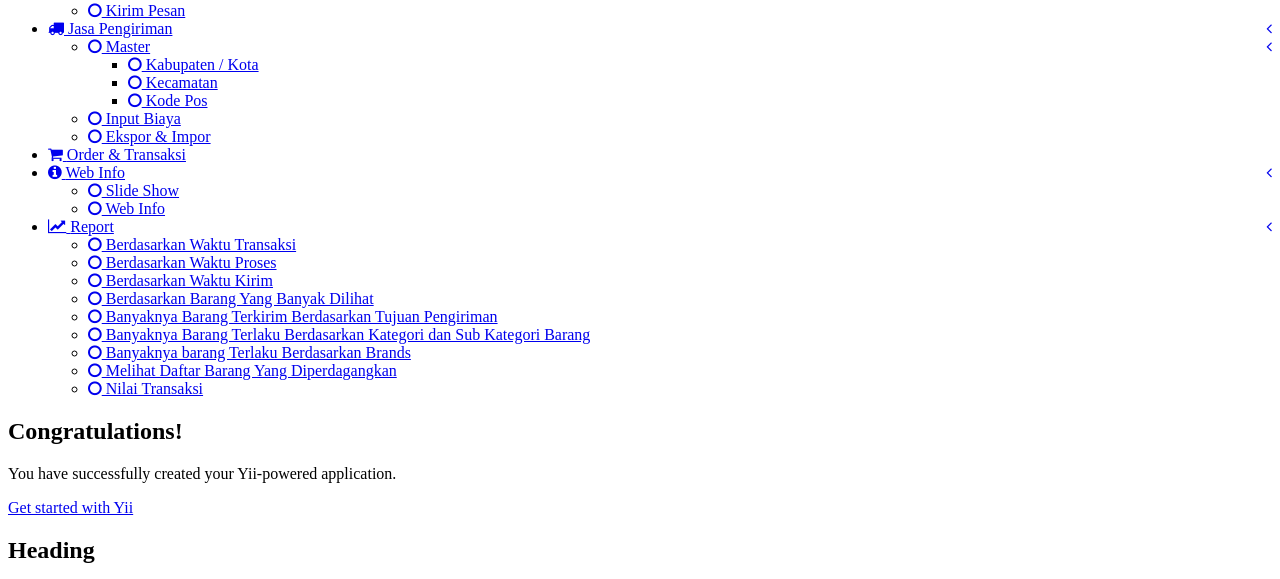
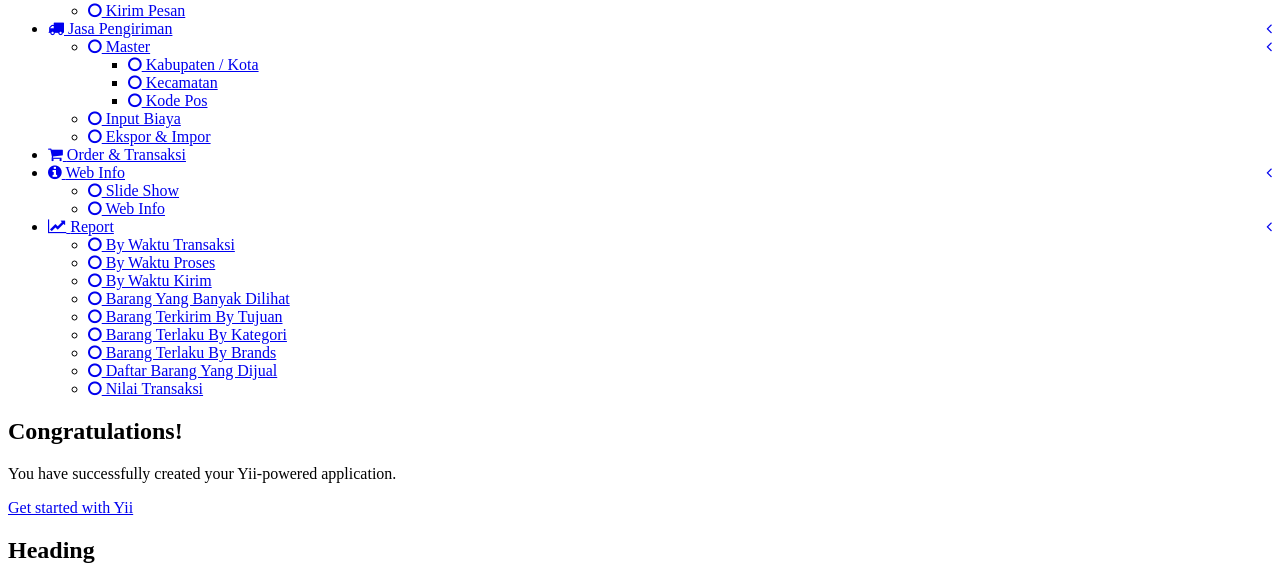
Before and after one commit to gudanglistrikproject/GudangListrik, a Yii app: template backend/views/site/index.php in a window 1280 px wide. Shown: the part 994-1573 px from the top of the page. Run offline with PHP 8.4 and a stand-in for Yii, Linux system fonts and the light colour scheme; the template is opened without the code that fills it, so the values that code supplies are empty; some libraries are stand-ins or nearby versions.

Commit message:
edit sesuatu

```diff
--- a/backend/views/layouts/main.php
+++ b/backend/views/layouts/main.php
@@ -135,14 +137,14 @@ AppAsset::register($this);
                 <i class="fa fa-file"></i> <span>Mastering</span> <i class="fa fa-angle-left pull-right"></i>
               </a>
               <ul class="treeview-menu">
-                <li><a href="index.html"><i class="fa fa-circle-o"></i> Kategori Produk</a></li>
-                <li><a href="index.html"><i class="fa fa-circle-o"></i> Sub Kategori Produk</a></li>
-                <li><a href="index.html"><i class="fa fa-circle-o"></i> Sub Sub Kategori Produk</a></li>
-                <li><a href="index.html"><i class="fa fa-circle-o"></i> Brand</a></li>
-                <li><a href="index.html"><i class="fa fa-circle-o"></i> Jasa Pengiriman</a></li>
-                <li><a href="index.html"><i class="fa fa-circle-o"></i> Level Member</a></li>
-                <li><a href="index.html"><i class="fa fa-circle-o"></i> Warna</a></li>
-                <li><a href="index.html"><i class="fa fa-circle-o"></i> SKU & ID Produk</a></li>
+                <li><?= Html::a('<i class="fa fa-circle-o"></i> Kategori Produk', ['/kategori']) ?></li>
+                <li><?= Html::a('<i class="fa fa-circle-o"></i> Sub Kategori Produk', ['/subkategori']) ?></li>
+                <li><?= Html::a('<i class="fa fa-circle-o"></i> Sub Sub Kategori Produk', ['/users']) ?></li>
+                <li><?= Html::a('<i class="fa fa-circle-o"></i> Brand', ['/brand']) ?></li>
+                <li><?= Html::a('<i class="fa fa-circle-o"></i> Jasa Pengiriman', ['/users']) ?></li>
+                <li><?= Html::a('<i class="fa fa-circle-o"></i> Level Member', ['/leveluser']) ?></li>
+                <li><?= Html::a('<i class="fa fa-circle-o"></i> Warna', ['/warna']) ?></li>
+                <li><?= Html::a('<i class="fa fa-circle-o"></i> SKU & ID Produk', ['/users']) ?></li>
               </ul>
             </li>
 			<li class="treeview">
@@ -203,15 +203,15 @@ AppAsset::register($this);
                 <i class="fa fa-line-chart"></i> <span>Report</span> <i class="fa fa-angle-left pull-right"></i>
               </a>
               <ul class="treeview-menu">
-                <li><a href="index.html"><i class="fa fa-circle-o"></i> Berdasarkan Waktu Transaksi</a></li>
-                <li><a href="index.html"><i class="fa fa-circle-o"></i> Berdasarkan Waktu Proses</a></li>
-                <li><a href="index.html"><i class="fa fa-circle-o"></i> Berdasarkan Waktu Kirim</a></li>
-                <li><a href="index.html"><i class="fa fa-circle-o"></i> Berdasarkan Barang Yang Banyak Dilihat</a></li>
-                <li><a href="index.html"><i class="fa fa-circle-o"></i> Banyaknya Barang Terkirim Berdasarkan Tujuan Pengiriman</a></li>
-                <li><a href="index.html"><i class="fa fa-circle-o"></i> Banyaknya Barang Terlaku Berdasarkan Kategori dan Sub Kategori Barang</a></li>
-                <li><a href="index.html"><i class="fa fa-circle-o"></i> Banyaknya barang Terlaku Berdasarkan Brands</a></li>
-                <li><a href="index.html"><i class="fa fa-circle-o"></i> Melihat Daftar Barang Yang Diperdagangkan</a></li>
-                <li><a href="index.html"><i class="fa fa-circle-o"></i> Nilai Transaksi</a></li>
+                <li><?= Html::a('<i class="fa fa-circle-o"></i> By Waktu Transaksi', ['/users']) ?></li>
+                <li><?= Html::a('<i class="fa fa-circle-o"></i> By Waktu Proses', ['/users']) ?></li>
+                <li><?= Html::a('<i class="fa fa-circle-o"></i> By Waktu Kirim', ['/users']) ?></li>
+                <li><?= Html::a('<i class="fa fa-circle-o"></i> Barang Yang Banyak Dilihat', ['/users']) ?></li>
+                <li><?= Html::a('<i class="fa fa-circle-o"></i> Barang Terkirim By Tujuan', ['/users']) ?></li>
+                <li><?= Html::a('<i class="fa fa-circle-o"></i> Barang Terlaku By Kategori', ['/users']) ?></li>
+                <li><?= Html::a('<i class="fa fa-circle-o"></i> Barang Terlaku By Brands', ['/users']) ?></li>
+                <li><?= Html::a('<i class="fa fa-circle-o"></i> Daftar Barang Yang Dijual', ['/users']) ?></li>
+                <li><?= Html::a('<i class="fa fa-circle-o"></i> Nilai Transaksi', ['/users']) ?></li>
               </ul>
             </li>
           </ul>
```
Also changed, not shown: other parts of backend/views/layouts/main.php (+20 -20 lines).
